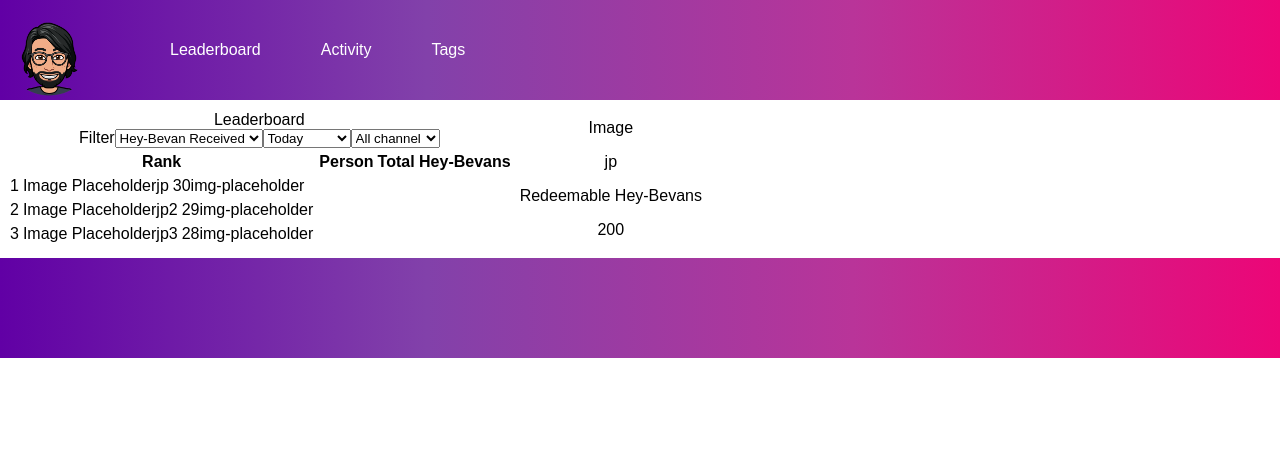
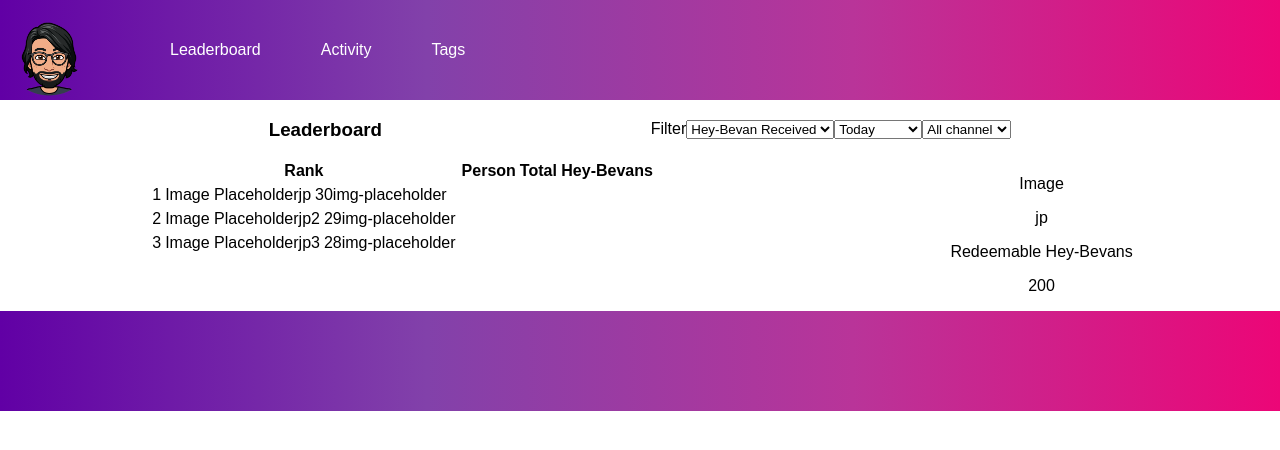
Before and after one commit to romanom/hey-bevan, a React (Create React App) app in the folder frontend/: page / in a window 1280 px wide. Shown: the top 450 px of the page. Built offline with nearby package versions, Linux system fonts and the light colour scheme.

Commit message:
added some css to content container

```diff
--- a/frontend/src/components/content.js
+++ b/frontend/src/components/content.js
@@ -2,19 +2,38 @@ import React, { Component } from "react";
 import Filter from "./filter";
 import Leaderboard from "./leaderboard";
 import Profile from "./profile";
+import "./styles/content.css";
 
 class Content extends Component {
   state = {};
   render() {
     return (
       <div>
-        <table>
+        <div id="sub-header">
+          <div id="content-title">
+            <h3>{this.props.title}</h3>
+          </div>
+          <div id="filter-container">
+            <Filter />
+          </div>
+        </div>
+        <div id="content-container">
+          <div>
+            <Leaderboard />
+          </div>
+          <div>
+            <Profile userName="jp" total="200" />
+          </div>
+        </div>
+        {/* <table>
           <tr>
-            <td>
+            <td id="content-container">
               <table>
-                <tr>
-                  {this.props.title}
-                  <Filter />
+                <tr id="sub-header">
+                  <td>{this.props.title}</td>
+                  <td>
+                    <Filter />
+                  </td>
                 </tr>
                 <tr>
                   <Leaderboard />
@@ -25,7 +44,7 @@ class Content extends Component {
               <Profile userName="jp" total="200" />
             </td>
           </tr>
-        </table>
+        </table> */}
       </div>
     );
   }
--- a/frontend/src/components/styles/content.css
+++ b/frontend/src/components/styles/content.css
@@ -0,0 +1,16 @@
+#content-container {
+  display: flex;
+  justify-content: space-around;
+}
+#sub-header {
+  display: flex;
+  justify-content: space-evenly;
+}
+#filter-container {
+  display: flex;
+  flex-direction: column;
+  justify-content: center;
+}
+#title-container {
+  display: inline;
+}
```
